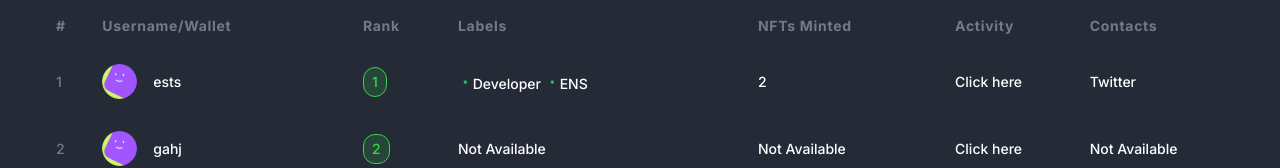
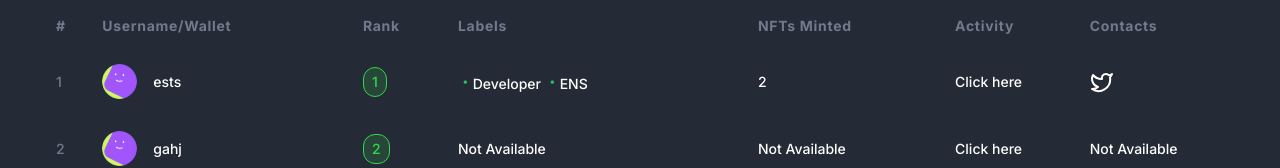
Before and after one commit to sem22-dev/trailblazercampaign-new, a Next.js app: page /leaderboard in a window 1280 px wide. Shown: the part 237-405 px from the top of the page. Built offline with nearby package versions, Linux system fonts and the light colour scheme.

Commit message:
update leaderboard ranking

```diff
--- a/components/leaderboard-metric.tsx
+++ b/components/leaderboard-metric.tsx
@@ -134,7 +134,7 @@ export default function LeaderboardMetrics({ selectedFilter, searchTerm }: { sel
                   <div>
                     {item.twitter ? (
                       <Link href={`https://twitter.com/${item.twitter}`} target="_blank" rel="noopener noreferrer">
-                        Twitter
+                        <TwitterIcon />
                       </Link>
                     ) : (
                       <span>Not Available</span>
```
